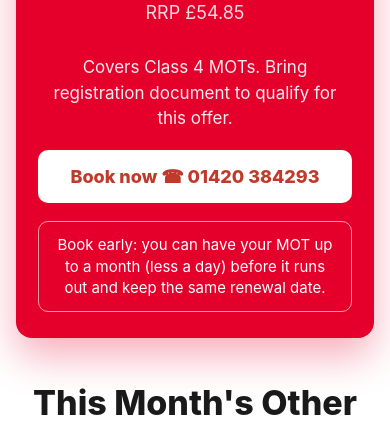
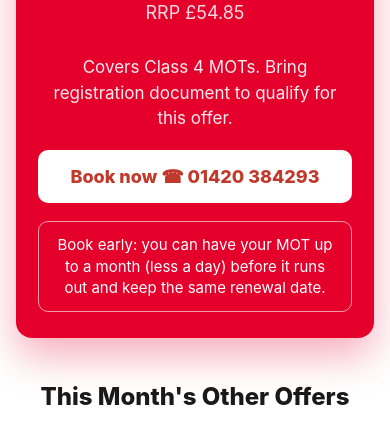
Before and after one commit to RogerPowell976/motworld-website, a website: page index.html in a window 390 px wide. Shown: the part 370-797 px from the top of the page. Drawn offline with Linux system fonts and the light colour scheme; no server answers.

Commit message:
Adjust section title margin for offers

```diff
--- a/index.html
+++ b/index.html
@@ -22,6 +22,7 @@
     .hero p { font-size: 15px; line-height: 1.4; }
     .todays-offer { padding: 16px 16px 0; }
     .todays-offer .section-title { font-size: 24px; margin-bottom: 14px; }
+    .offers .section-title { font-size: 24px; margin-bottom: 18px; }
     .offer-card.featured { padding: 26px 22px; }
     .offer-card.featured .offer-price { font-size: 58px; margin-bottom: 8px; }
     .offer-card.featured .offer-detail { margin: 12px 0 18px; }
```
